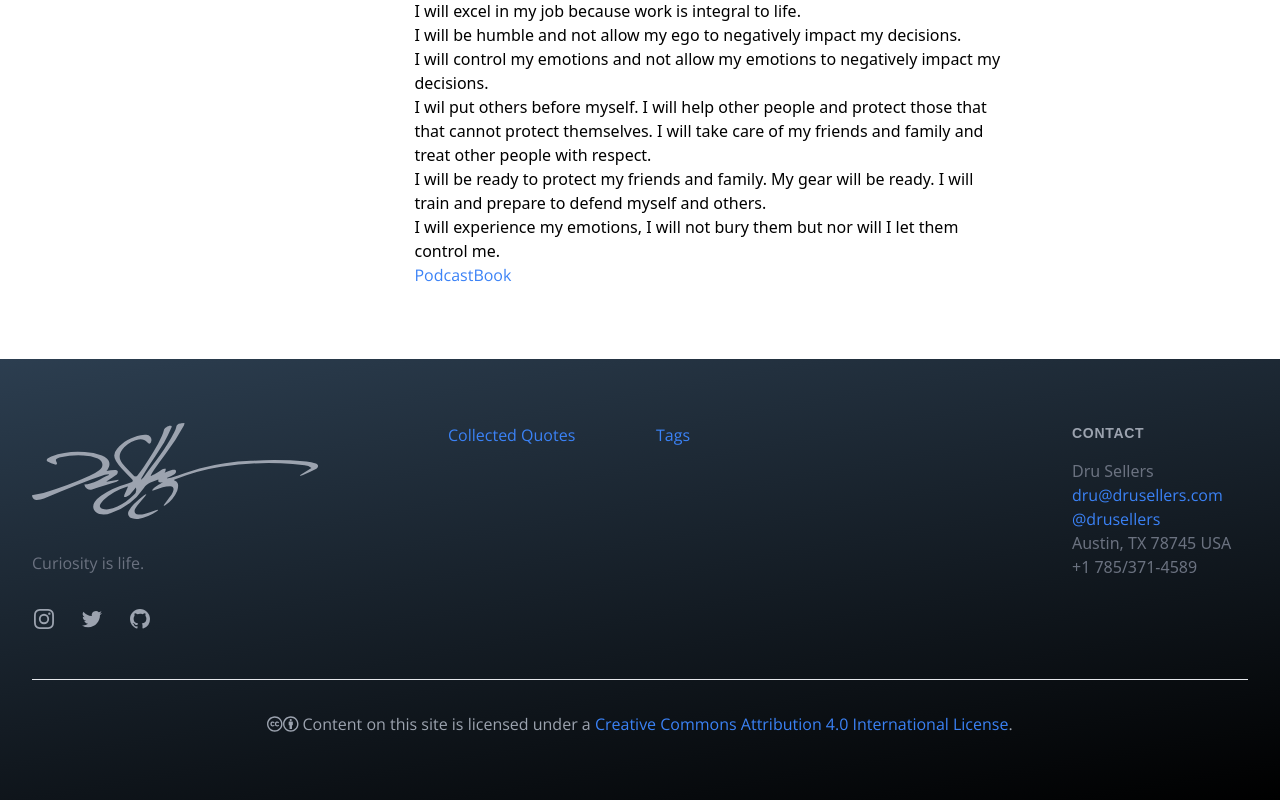
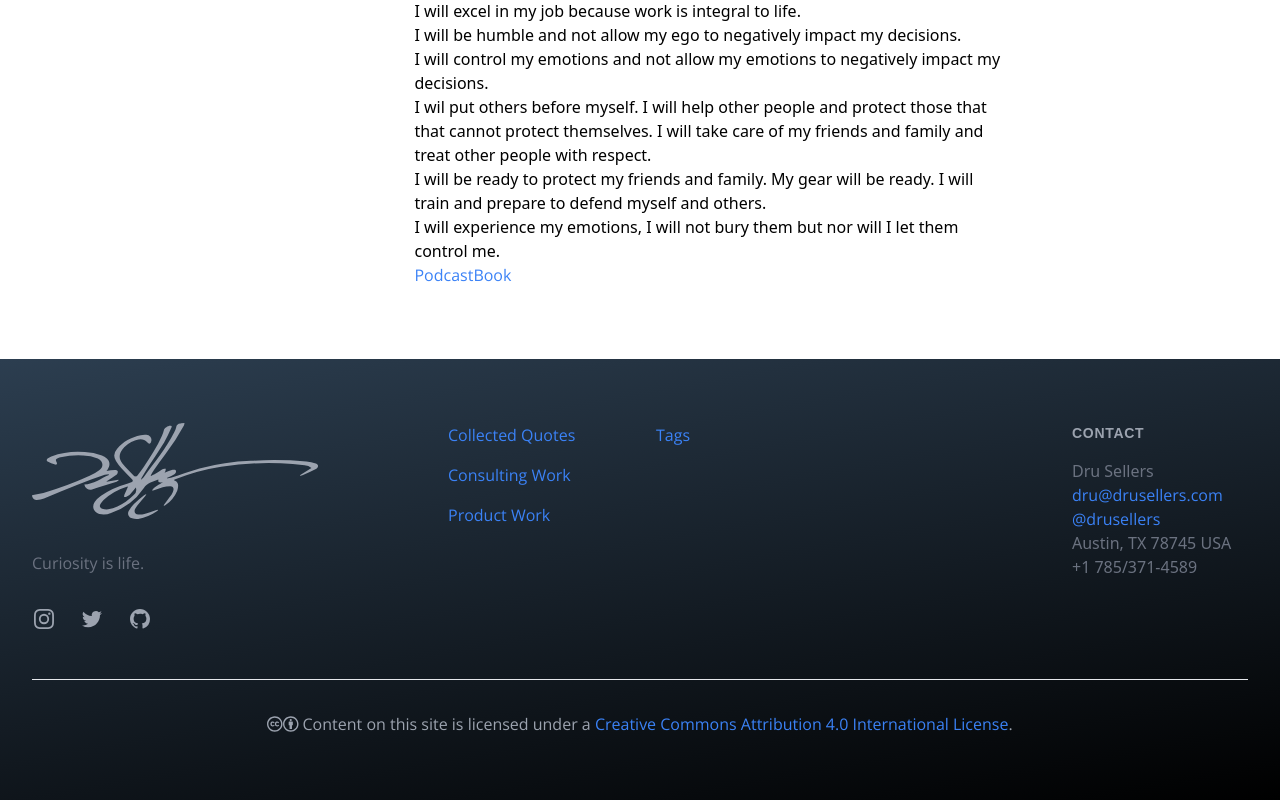
Before and after one commit to drusellers/site, a Next.js app: page /code in a window 1280 px wide. Shown: the part 361-1161 px from the top of the page. Built offline with nearby package versions, Linux system fonts and the light colour scheme.

Commit message:
Add other links

```diff
--- a/components/footer.tsx
+++ b/components/footer.tsx
@@ -48,8 +48,12 @@ export default function Footer() {
           {/* 4 columns of stuff */}
           <div className="mt-12 grid grid-cols-2 gap-8 xl:col-span-2 xl:mt-0">
             <div className="md:grid md:grid-cols-2 md:gap-8">
-              <div>
+              <div className={'flex flex-col space-y-4'}>
                 <Link href={'/quotes'}>Collected Quotes</Link>
+                <Link href={'https://elevatedplatform.com'}>
+                  Consulting Work
+                </Link>
+                <Link href={'https://messageaid.com'}>Product Work</Link>
               </div>
               <div className="mt-12 md:mt-0">
                 <Link href="/tags" title="Tags">
```
